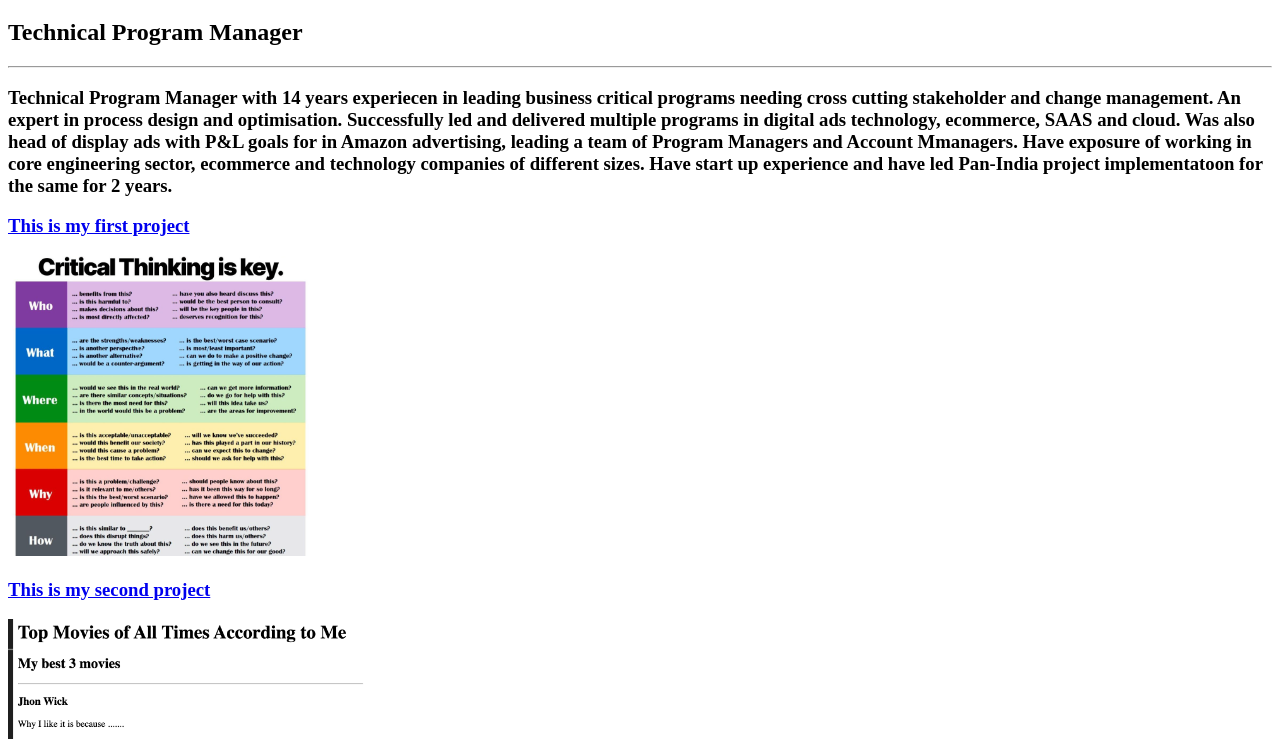
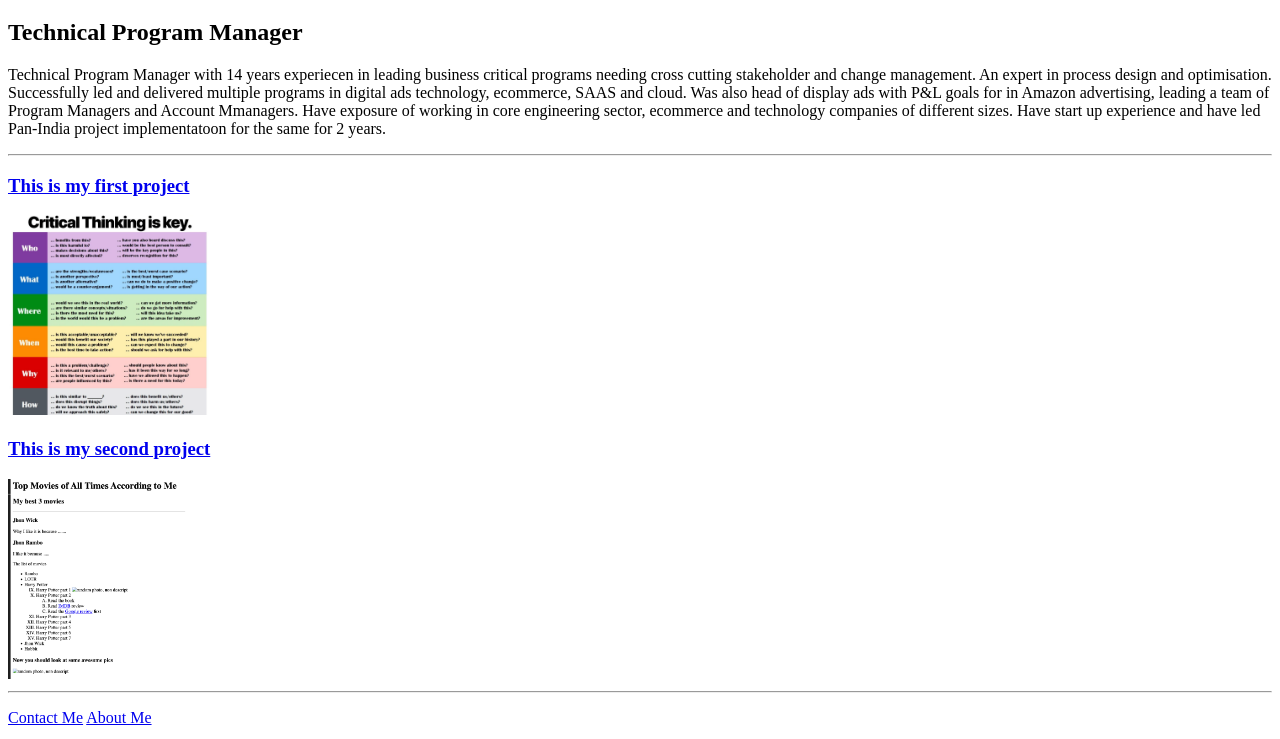
Before and after one commit to kprabhakar27/KP_Portfolio, a plain HTML site: page index.html in a window 1280 px wide. Shown: the part 61-800 px from the top of the page. Drawn offline with Linux system fonts and the light colour scheme.

Commit message:
Add files via upload

```diff
--- a/index.html
+++ b/index.html
@@ -14,15 +14,15 @@
 <!-- TODO 4: Add titles/subtitles etc. -->
 <h1>Kumar Prabhakar</h1>
 <h2>Technical Program Manager</h2>
+<p>Technical Program Manager with 14 years experiecen in leading business critical programs needing cross cutting stakeholder and change management. An expert in process design and optimisation. Successfully led and delivered multiple programs in digital ads technology, ecommerce, SAAS and cloud. Was also head of display ads with P&L goals for in Amazon advertising, leading a team of Program Managers and Account Mmanagers. Have exposure of working in core engineering sector, ecommerce and technology companies of different sizes. Have start up experience and have led Pan-India project implementatoon for the same for 2 years.</p>
 <hr>
-<h3>Technical Program Manager with 14 years experiecen in leading business critical programs needing cross cutting stakeholder and change management. An expert in process design and optimisation. Successfully led and delivered multiple programs in digital ads technology, ecommerce, SAAS and cloud. Was also head of display ads with P&L goals for in Amazon advertising, leading a team of Program Managers and Account Mmanagers. Have exposure of working in core engineering sector, ecommerce and technology companies of different sizes. Have start up experience and have led Pan-India project implementatoon for the same for 2 years.
-</h3>
+
 <!-- TODO 5: Add a link to the project pages -->
 <a href="./public/index1.html"><h3>This is my first project</h3></a>
-<img src="./assets/images/Critical_thinking.png" alt="my first project"  height="300">
+<img src="./assets/images/Critical_thinking.png" alt="my first project"  height="200">
 
 <a href="./public/Movie review site practice.html"><h3>This is my second project</h3></a>
-<img src="./assets/images/movie_list.png" alt="my movie list project" height="400">
+<img src="./assets/images/movie_list.png" alt="my movie list project" height="200">
 <hr>
 <!-- TODO 6: Add images to show the project previews
 HINT for TODO 6: You can use the height attribute set to 200 to make the image smaller:
```
Also changed, not shown: style.css (added, +7 -0 lines).
